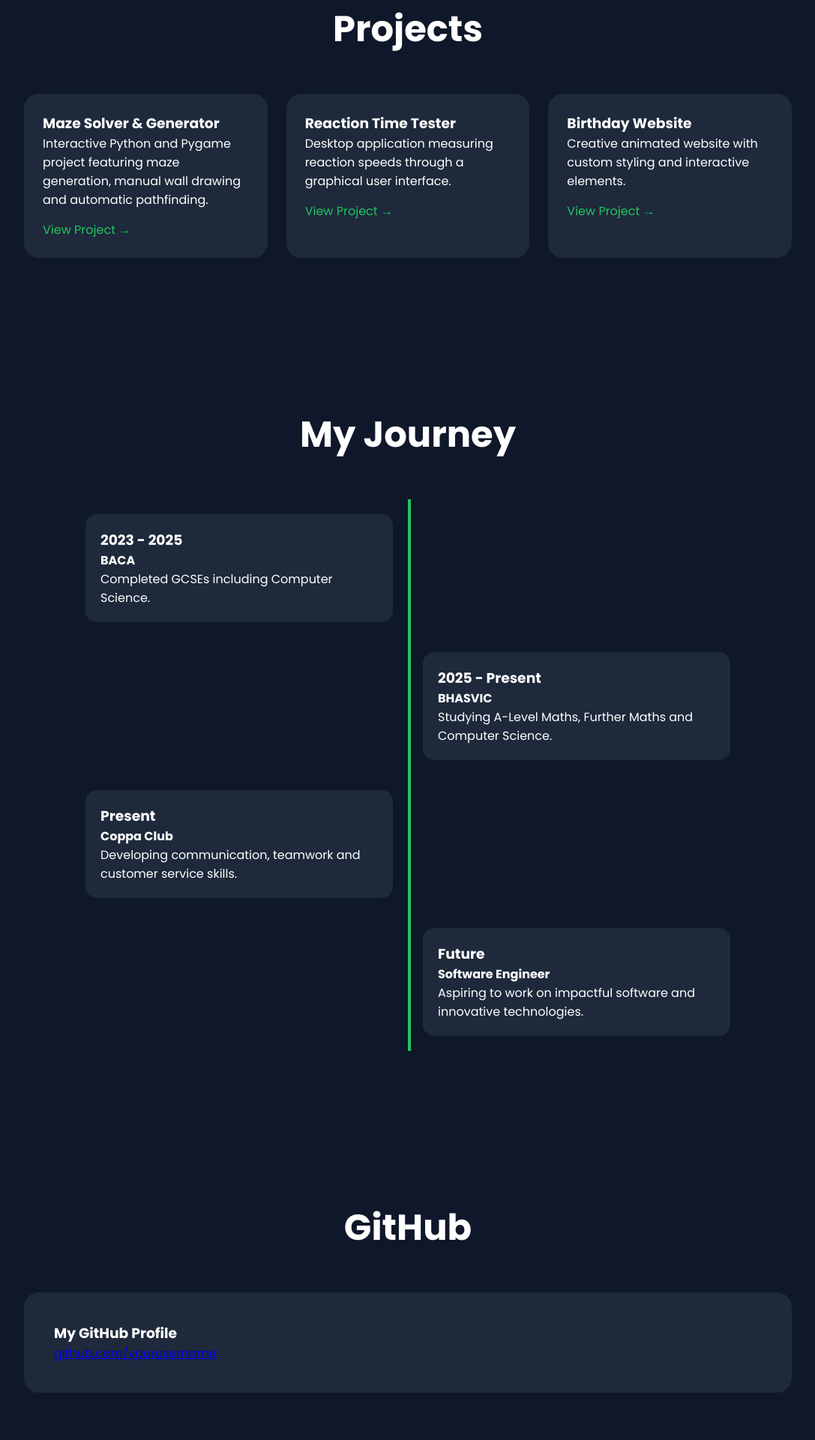
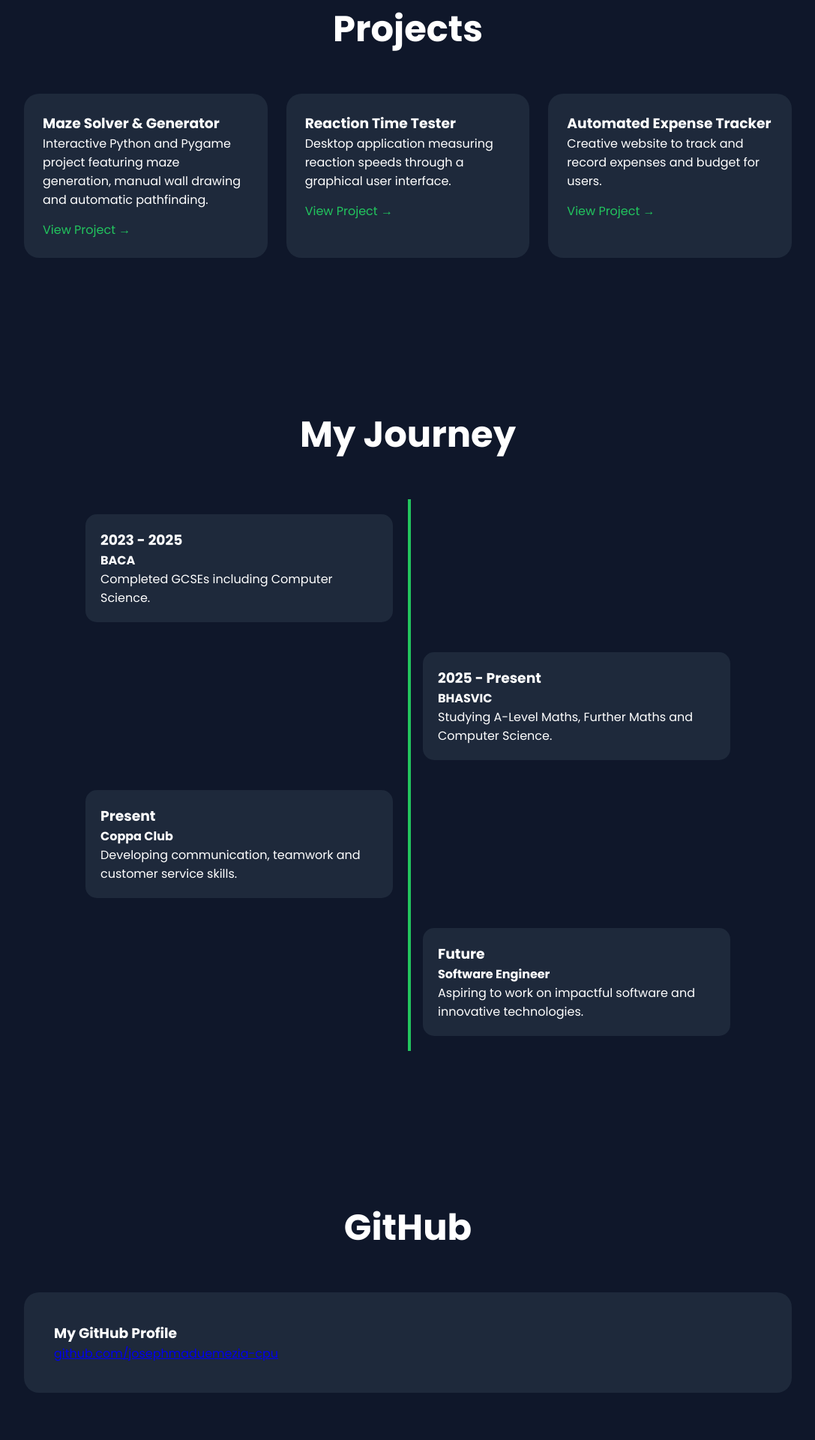
Before and after one commit to josephmaduemezia-cpu/github-portfolio, a plain HTML site: page index.html in a window 1280 px wide. Shown: the part 1939-3860 px from the top of the page at 75% size, without its empty margins (96-1183 px from the left). Drawn offline with nearby package versions, Linux system fonts and the light colour scheme.

Commit message:
Revise portfolio content and project links
Updated project links and personal information in the portfolio.

```diff
--- a/index.html
+++ b/index.html
@@ -129,8 +129,7 @@
                     drawing and automatic pathfinding.
                 </p>
 
-                <!-- REPLACE WITH MAZE SOLVER GITHUB LINK -->
-                <a href="#" target="_blank">
+                <a href="https://github.com/josephmaduemezia-cpu/Maze-Generator-and-Solver" target="_blank">
                     View Project →
                 </a>
 
@@ -146,8 +145,7 @@
                     user interface.
                 </p>
 
-                <!-- REPLACE WITH REACTION TESTER GITHUB LINK -->
-                <a href="#" target="_blank">
+                <a href="https://github.com/josephmaduemezia-cpu/Reaction-time-Tester" target="_blank">
                     View Project →
                 </a>
 
@@ -155,15 +153,13 @@
 
             <div class="project-card">
 
-                <h3>Birthday Website</h3>
+                <h3>Automated Expense Tracker</h3>
 
                 <p>
-                    Creative animated website with
-                    custom styling and interactive elements.
+                    Creative website to track and record expenses and budget for users.
                 </p>
 
-                <!-- REPLACE WITH BIRTHDAY WEBSITE GITHUB LINK -->
-                <a href="#" target="_blank">
+                <a href="https://github.com/josephmaduemezia-cpu/Automated-Expense-Tracker" target="_blank">
                     View Project →
                 </a>
 
@@ -234,9 +230,8 @@
 
             <h3>My GitHub Profile</h3>
 
-            <!-- REPLACE WITH YOUR GITHUB PROFILE -->
-            <a href="#" target="_blank">
-                github.com/yourusername
+            <a href="https://github.com/josephmaduemezia-cpu" target="_blank">
+                github.com/josephmaduemezia-cpu
             </a>
 
         </div>
@@ -249,7 +244,7 @@
 
         <div class="card">
 
-            <p>Email: your-email@example.com</p>
+            <p>Email: josephmaduemezia@gmail.com</p>
             <p>Location: Brighton, United Kingdom</p>
 
         </div>
```
